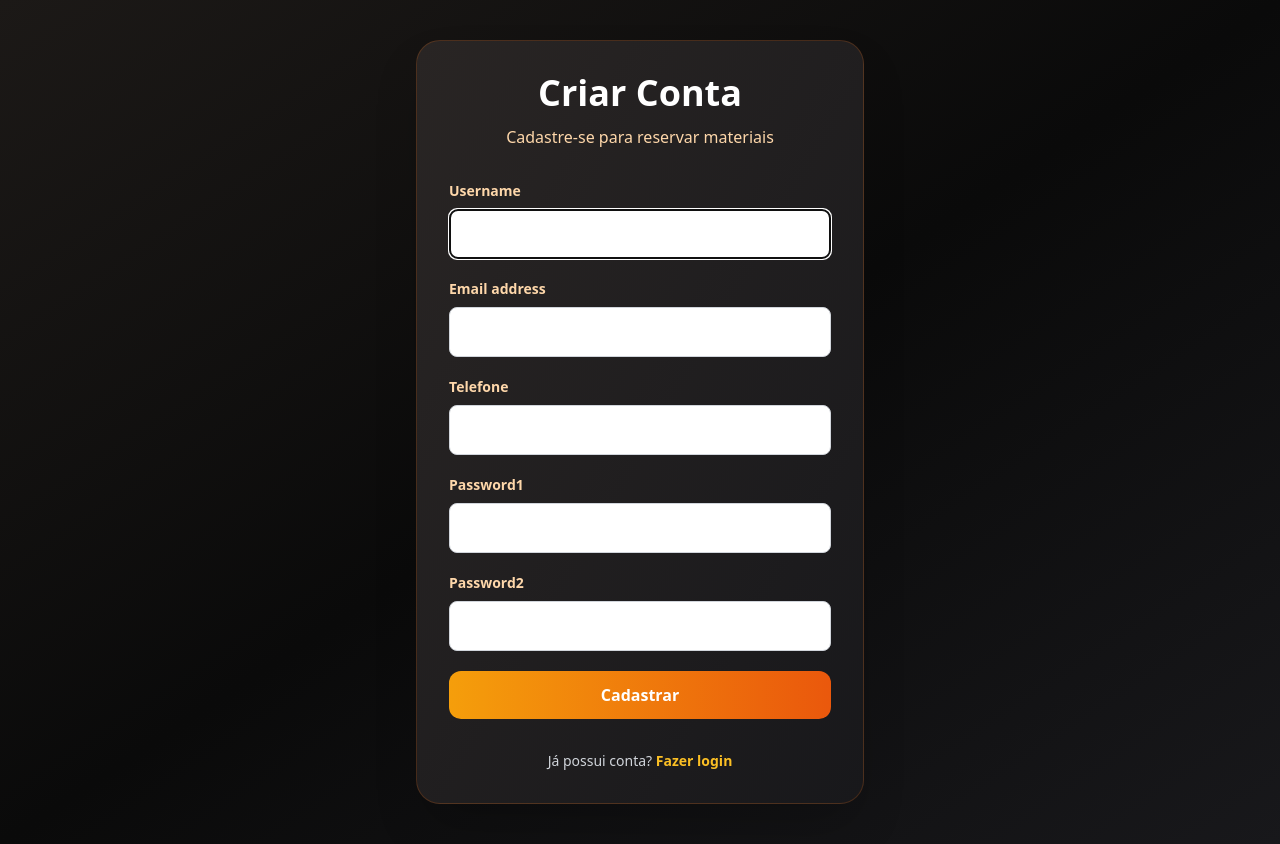
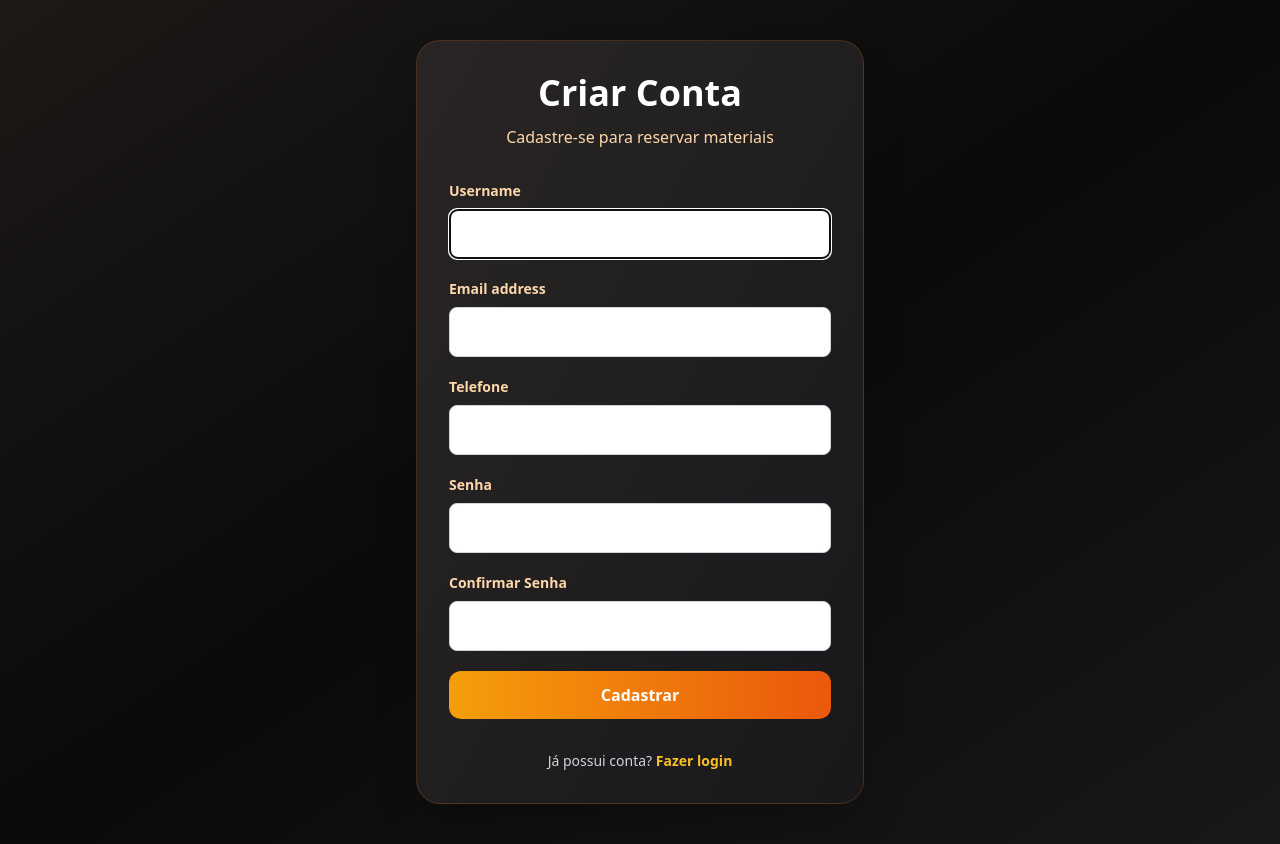
Before and after one commit to gilmar-filho/estoque-materiais-construcao-django, a Django app: page /cadastro/ in a window 1280 px wide. Run offline with Django 5.2, Linux system fonts and the light colour scheme; some libraries are stand-ins or nearby versions.

Commit message:
fix(vitrine): labels de senha em portugues e feedback de erro no login

```diff
--- a/apps/vitrine/forms.py
+++ b/apps/vitrine/forms.py
@@ -31,12 +31,16 @@ class CadastroClienteForm(UserCreationForm):
         }
 
     password1 = forms.CharField(
+        label='Senha',
+        help_text='',
         widget=forms.PasswordInput(attrs={
             'class': 'w-full px-4 py-3 border border-gray-300 rounded-lg'
         })
     )
 
     password2 = forms.CharField(
+        label='Confirmar Senha',
+        help_text='',
         widget=forms.PasswordInput(attrs={
             'class': 'w-full px-4 py-3 border border-gray-300 rounded-lg'
         })
--- a/apps/vitrine/templates/vitrine/login.html
+++ b/apps/vitrine/templates/vitrine/login.html
@@ -41,6 +41,10 @@
         />
       </div>
 
+      {% if erro %}
+      <p class="text-red-400 text-sm text-center -mt-2">{{ erro }}</p>
+      {% endif %}
+
       <button
         type="submit"
         class="w-full bg-gradient-to-r from-amber-500 to-orange-600 text-white py-3 rounded-xl font-bold hover:from-amber-400 hover:to-orange-500 hover:shadow-lg hover:shadow-orange-500/30 transition duration-300"
--- a/apps/vitrine/views.py
+++ b/apps/vitrine/views.py
@@ -150,6 +150,8 @@ def login_cliente(request):
 
             return redirect('catalogo')
 
+        return render(request, 'vitrine/login.html', {'erro': 'Usuário ou senha inválidos.'})
+
     return render(request, 'vitrine/login.html')
 
 
```
